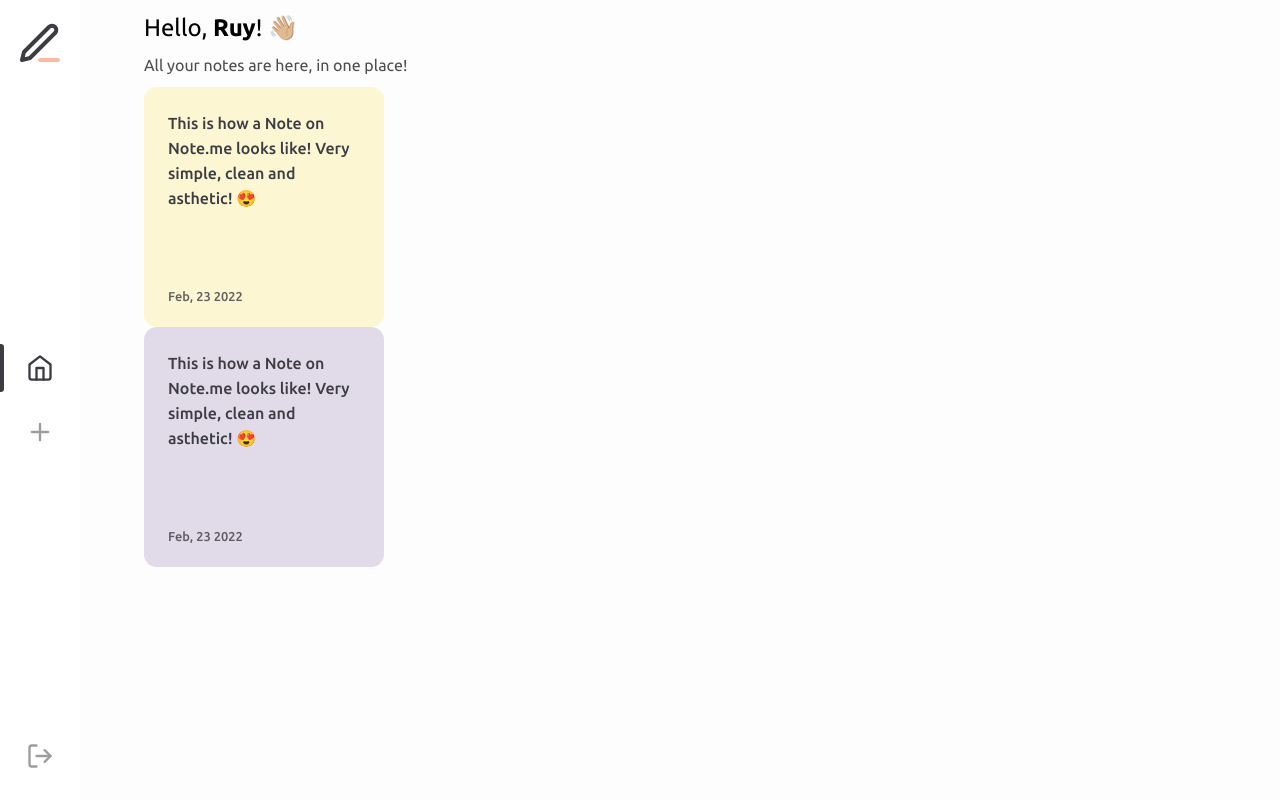
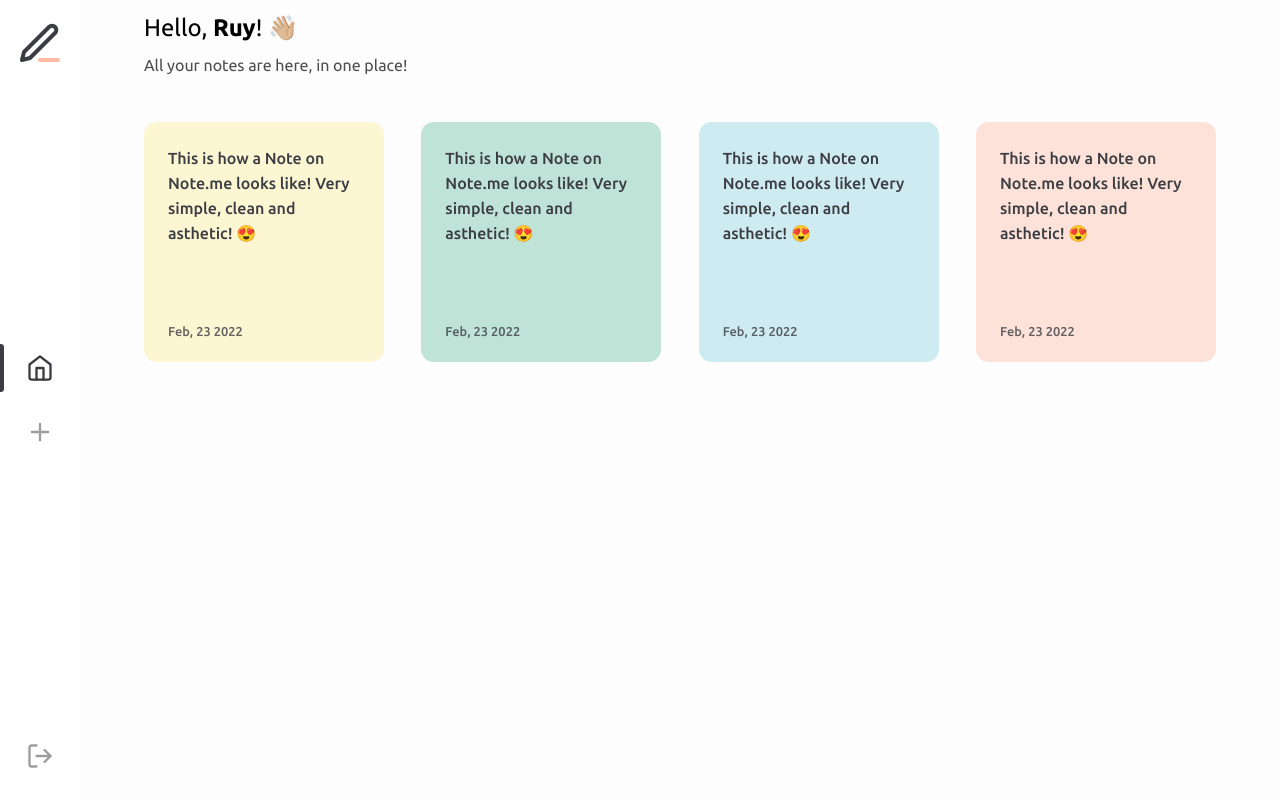
Before and after one commit to ruymon/note.me, a React (Vite) app: page /app/1 in a window 1280 px wide. Built offline with nearby package versions, Linux system fonts and the light colour scheme.

Commit message:
Post container

```diff
--- a/src/pages/Dashboard/index.tsx
+++ b/src/pages/Dashboard/index.tsx
@@ -1,5 +1,5 @@
 import { Sidebar } from './../../components/Sidebar';
-import { Container, Wrapper, Greeting } from './styles'
+import { Container, Wrapper, Greeting, PostContainer } from './styles'
 
 import { Post } from './../../components/Post';
 
@@ -15,13 +15,23 @@ export function Dashboard() {
           <h2>All your notes are here, in one place!</h2>
         </Greeting>
 
-        <Post color='yellow' date='Feb, 23 2022'>
-          <p>This is how a Note on Note.me looks like! Very simple, clean and asthetic! 😍</p>
-        </Post>
+        <PostContainer>
+          <Post color='yellow' date='Feb, 23 2022'>
+            <p>This is how a Note on Note.me looks like! Very simple, clean and asthetic! 😍</p>
+          </Post>
 
-        <Post color='lilac' date='Feb, 23 2022'>
-          <p>This is how a Note on Note.me looks like! Very simple, clean and asthetic! 😍</p>
-        </Post>
+          <Post color='green' date='Feb, 23 2022'>
+            <p>This is how a Note on Note.me looks like! Very simple, clean and asthetic! 😍</p>
+          </Post>
+
+          <Post color='cyan' date='Feb, 23 2022'>
+            <p>This is how a Note on Note.me looks like! Very simple, clean and asthetic! 😍</p>
+          </Post>
+
+          <Post color='orange' date='Feb, 23 2022'>
+            <p>This is how a Note on Note.me looks like! Very simple, clean and asthetic! 😍</p>
+          </Post>
+        </PostContainer>
 
       </Container>
     </Wrapper>
--- a/src/pages/Dashboard/styles.ts
+++ b/src/pages/Dashboard/styles.ts
@@ -35,4 +35,16 @@ export const Greeting = styled.div`
     color: ${colors.gray[600]};
   }
 
+  margin-bottom: 3rem;
+
 `;
+
+export const PostContainer = styled.div`
+  display: flex;
+  flex-direction: row;
+  align-items: center;
+  justify-content: space-between;
+  gap: 1rem;
+
+  flex-wrap: wrap;
+`;
```
